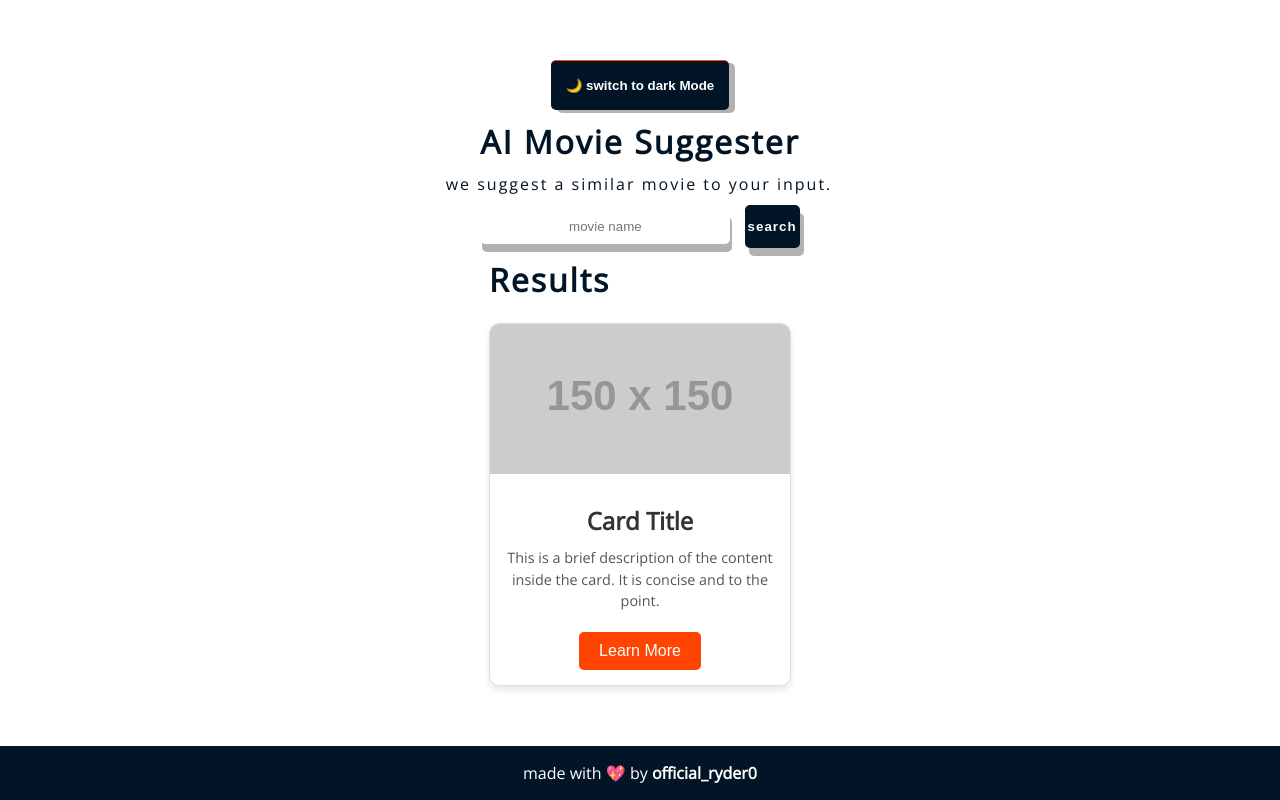
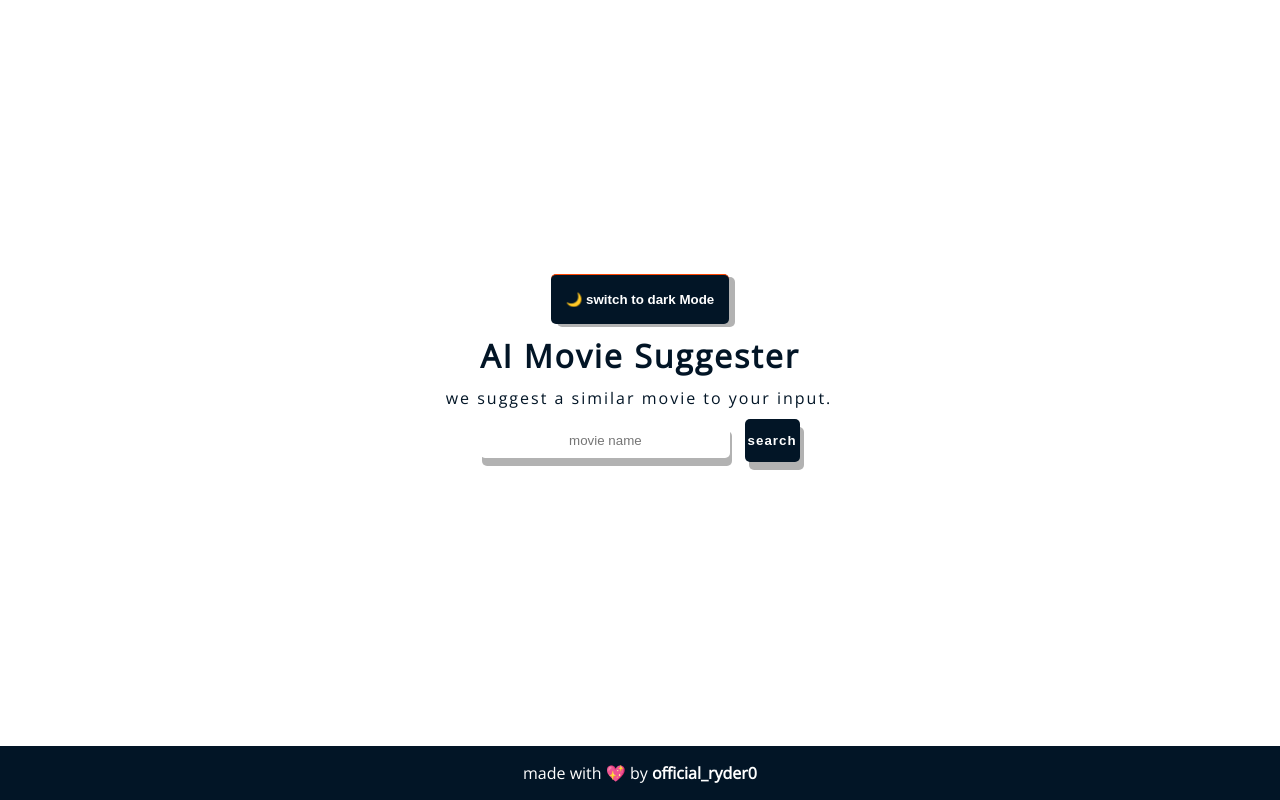
Before and after one commit to officialryder1/ai-movie, a SvelteKit app: page / in a window 1280 px wide. Built offline with nearby package versions, Linux system fonts and the light colour scheme.

Commit message:
small tweak

```diff
--- a/src/routes/+page.svelte
+++ b/src/routes/+page.svelte
@@ -1,6 +1,8 @@
 <script>
     import ThemeToggle from "$lib/components/ThemeToggle.svelte";
     import MovieCard from "$lib/components/MovieCard.svelte";
+
+    let show = false
 </script>
 
 <ThemeToggle/>
@@ -12,11 +14,13 @@
 </div>
 <form>
     <input type="text" placeholder="movie name">
-    <button>search</button>
+    <button onclick={show = !show}>search</button>
 </form>
 <div>
-    <h1>Results</h1><br>
-    <MovieCard/>
+    {#if show}
+        <h1>Results</h1><br>
+        <MovieCard/>
+    {/if}
 </div>
 
 <style>
```
